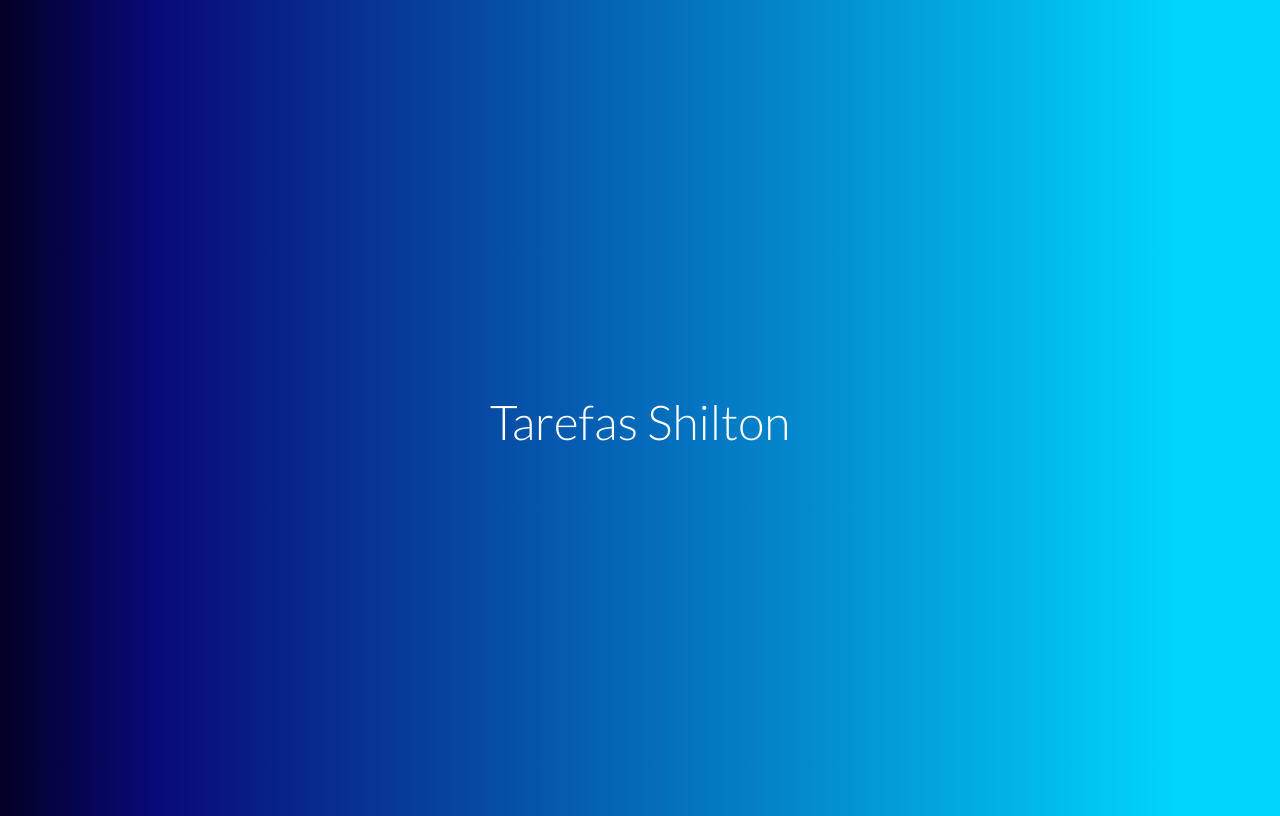
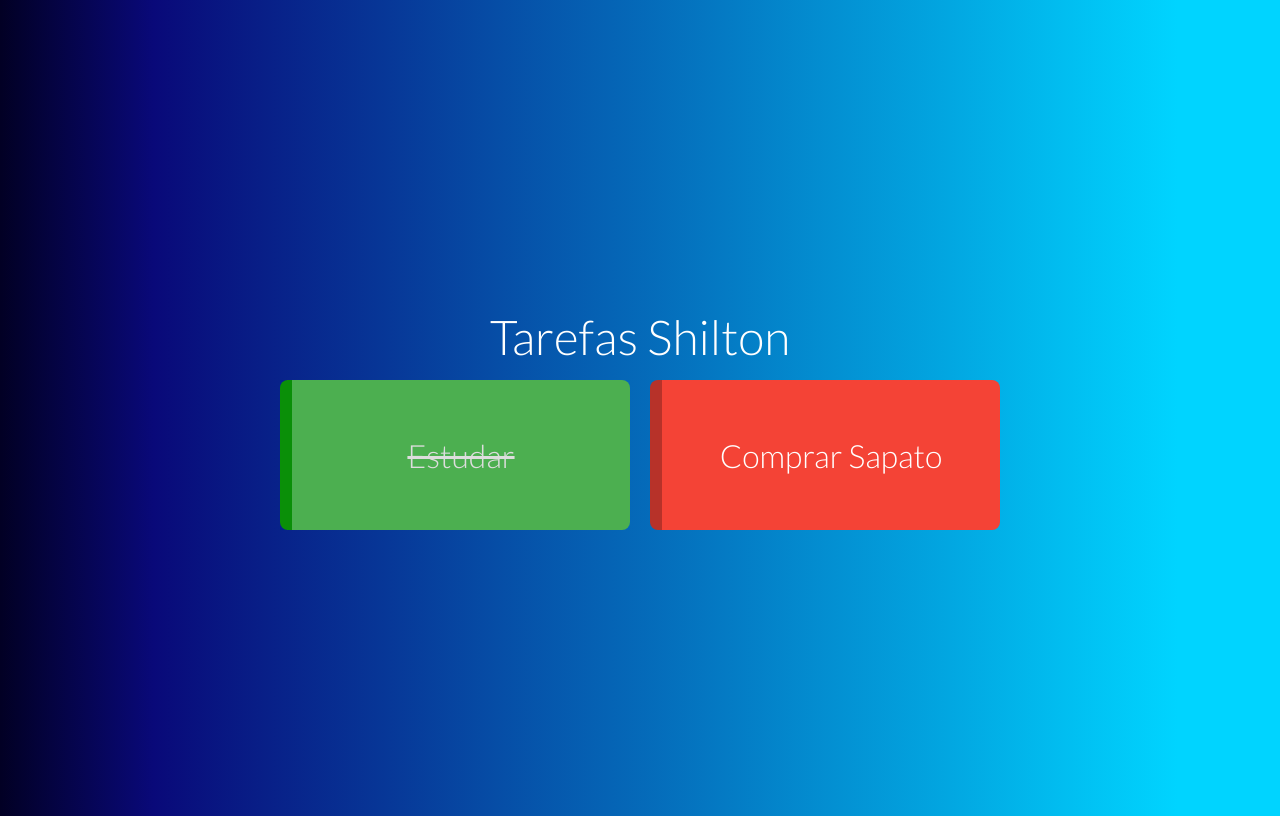
Before and after one commit to Shilton7/todoVuejs, a Vue app: page / in a window 1280 px wide. Built offline with nearby package versions, Linux system fonts and the light colour scheme.

Commit message:
Creating Components Task and TaskGrid

```diff
--- a/src/App.vue
+++ b/src/App.vue
@@ -1,15 +1,22 @@
 <template>
   <div id="app">
    <h1>Tarefas Shilton</h1>
+   <TaskGrid :tasks="tasks"></TaskGrid>
   </div>
 </template>
 
 <script>
-
+import TaskGrid from '@/components/TaskGrid';
 export default {
   name: 'App',
-  components: {
-
+  components: {TaskGrid},
+  data() {
+    return {
+      tasks: [
+        { name: 'Estudar', pending: false },
+        { name: 'Comprar Sapato', pending: true },
+      ]
+    }
   }
 }
 </script>
--- /dev/null
+++ b/src/components/Task.vue
@@ -0,0 +1,48 @@
+<template>
+  <div class="task" :class="stateClass">
+    <p>{{task.name}}</p>
+  </div>
+</template>
+
+<script>
+export default {
+  props: {
+    task: { type: Object, required: true }
+  },
+  computed: {
+      stateClass() {
+        return {
+          pending: this.task.pending,
+          done: !this.task.pending
+        }
+      }
+  }
+}
+</script>
+
+<style>
+  .task {
+    box-sizing: border-box;
+    width: 350px;
+    height: 150px;
+    padding: 10px;
+    border-radius: 8px;
+    font-size: 2rem;
+    font-weight: 300;
+    cursor: pointer;
+    user-select: none;
+    display: flex;
+    justify-content: center;
+    align-items: center;
+  }
+  .pending {
+    background: #F44336;
+    border-left: 12px solid #B73229;
+  }
+  .done {
+    color: #DDD;
+    text-decoration: line-through;
+    background: #4CAF50;
+    border-left: 12px solid #0a8F08;
+  }
+</style>
--- /dev/null
+++ b/src/components/TaskGrid.vue
@@ -0,0 +1,39 @@
+<template>
+  <div class="task-grid">
+      <template v-if="tasks.length">
+        <Task v-for="task in tasks" :key="task.name" :task="task"></Task>
+      </template>
+
+      <p class="no-task" v-else>
+        Sem Tarefas cadastradas...
+      </p>
+  </div>
+</template>
+
+<script>
+import Task from '@/components/Task';
+export default {
+  props: {
+    tasks: { type: Array, required: true }
+  },
+  components: { Task }
+}
+</script>
+
+<style>
+  .task-grid {
+    display: flex;
+    justify-content: center;
+    flex-wrap: wrap;
+  }
+
+  .task-grid .task {
+    margin: 10px;
+  }
+
+  .no-task {
+    color: #AAA;
+    font-size: 1.7rem;
+  }
+
+</style>
```
